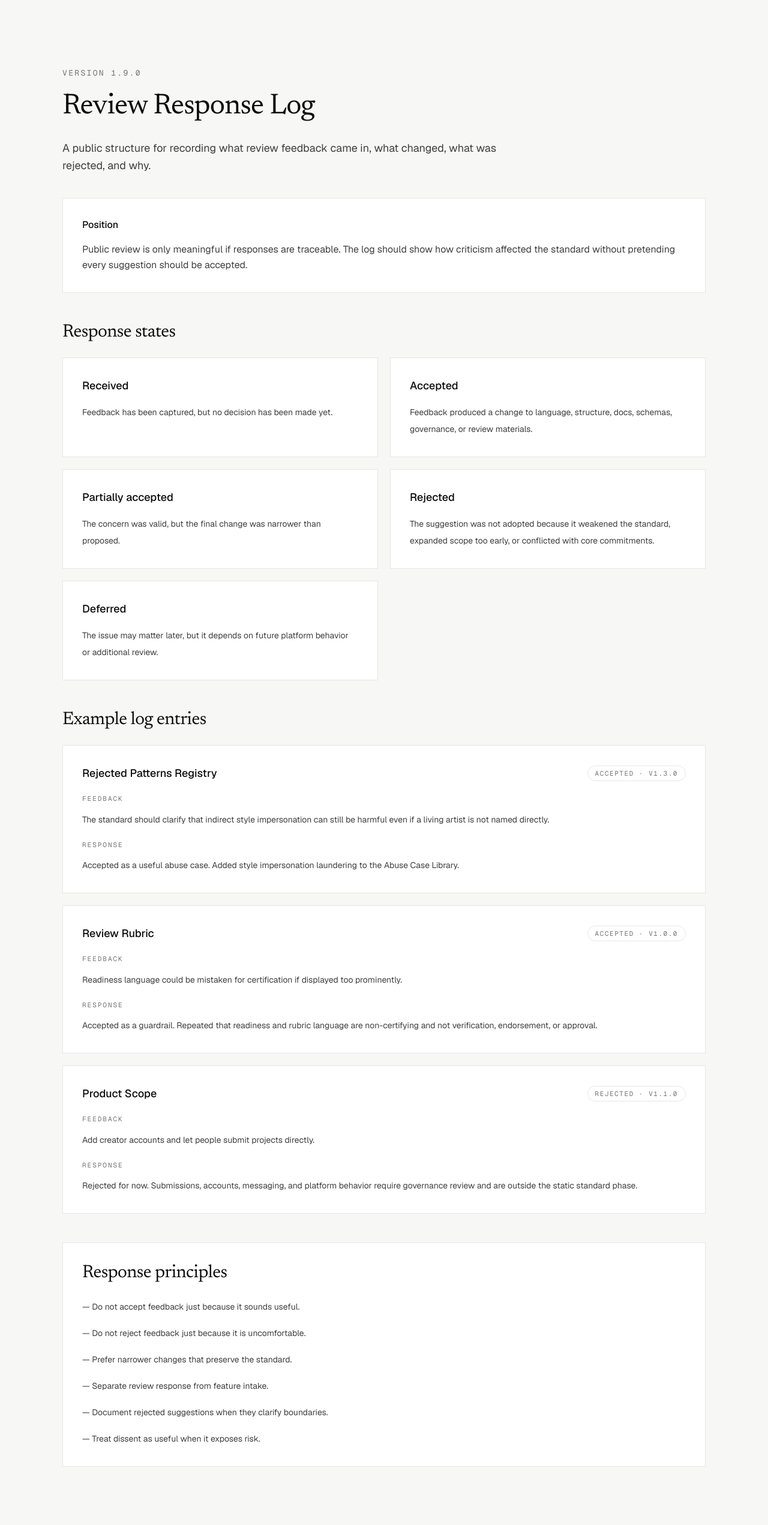
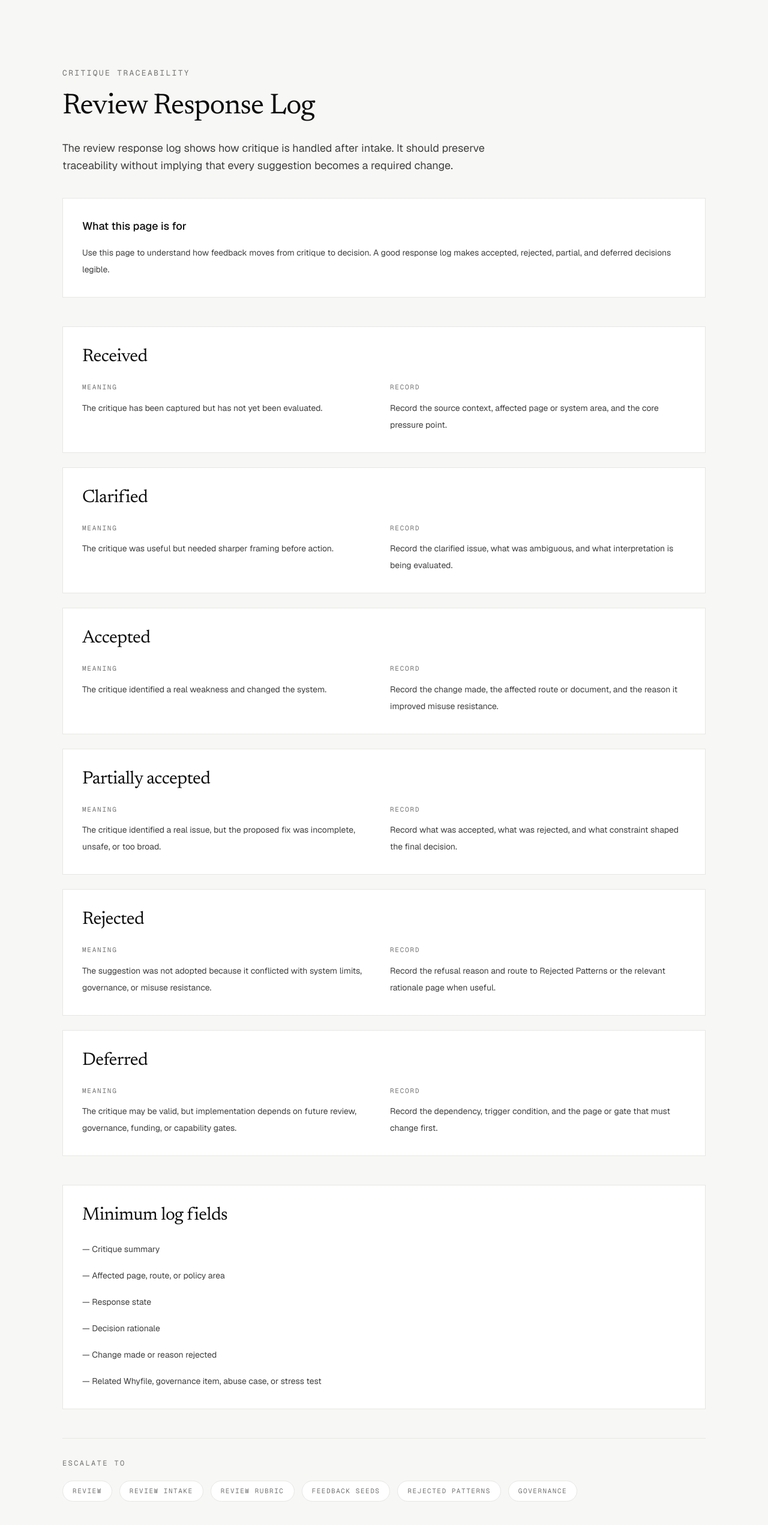
Before and after one commit to zacharymplace/creative-bridge, a Next.js app: page /review-response-log in a window 1280 px wide. Shown: the top 2542 px of the page at 60% size. Built offline with nearby package versions, Linux system fonts and the light colour scheme.

Commit message:
Refine review response log for readers

```diff
--- a/package.json
+++ b/package.json
@@ -1,6 +1,6 @@
 {
   "name": "creative-bridge",
-  "version": "3.30.0",
+  "version": "3.31.0",
   "private": true,
   "scripts": {
     "prebuild": "node scripts/sync-public-assets.mjs",
--- a/scripts/qa-static-export.mjs
+++ b/scripts/qa-static-export.mjs
@@ -89,6 +89,8 @@ const requiredFiles = [
   "docs/releases/v3.28.0.md",
   "docs/releases/v3.29.0.md",
   "docs/releases/v3.30.0.md",
+  "docs/releases/v3.31.0.md",
+  "docs/system/review-response-log-reader-pass.md",
   "docs/system/review-intake-reader-pass.md",
   "docs/system/review-rubric-reader-pass.md",
   "docs/system/stress-tests-reader-pass.md",
--- a/scripts/sync-public-assets.mjs
+++ b/scripts/sync-public-assets.mjs
@@ -81,6 +81,8 @@ const markdownFiles = [
   "releases/v3.28.0.md",
   "releases/v3.29.0.md",
   "releases/v3.30.0.md",
+  "releases/v3.31.0.md",
+  "system/review-response-log-reader-pass.md",
   "system/review-intake-reader-pass.md",
   "system/review-rubric-reader-pass.md",
   "system/stress-tests-reader-pass.md",
--- a/src/app/review-response-log/page.tsx
+++ b/src/app/review-response-log/page.tsx
@@ -1,99 +1,157 @@
-import { reviewResponseLog } from "@/content/review-response-log/review-response-log";
+import Link from "next/link";
+
+const responseStates = [
+  {
+    state: "Received",
+    meaning:
+      "The critique has been captured but has not yet been evaluated.",
+    record:
+      "Record the source context, affected page or system area, and the core pressure point.",
+  },
+  {
+    state: "Clarified",
+    meaning:
+      "The critique was useful but needed sharper framing before action.",
+    record:
+      "Record the clarified issue, what was ambiguous, and what interpretation is being evaluated.",
+  },
+  {
+    state: "Accepted",
+    meaning:
+      "The critique identified a real weakness and changed the system.",
+    record:
+      "Record the change made, the affected route or document, and the reason it improved misuse resistance.",
+  },
+  {
+    state: "Partially accepted",
+    meaning:
+      "The critique identified a real issue, but the proposed fix was incomplete, unsafe, or too broad.",
+    record:
+      "Record what was accepted, what was rejected, and what constraint shaped the final decision.",
+  },
+  {
+    state: "Rejected",
+    meaning:
+      "The suggestion was not adopted because it conflicted with system limits, governance, or misuse resistance.",
+    record:
+      "Record the refusal reason and route to Rejected Patterns or the relevant rationale page when useful.",
+  },
+  {
+    state: "Deferred",
+    meaning:
+      "The critique may be valid, but implementation depends on future review, governance, funding, or capability gates.",
+    record:
+      "Record the dependency, trigger condition, and the page or gate that must change first.",
+  },
+];
+
+const logFields = [
+  "Critique summary",
+  "Affected page, route, or policy area",
+  "Response state",
+  "Decision rationale",
+  "Change made or reason rejected",
+  "Related Whyfile, governance item, abuse case, or stress test",
+];
+
+const escalationPaths = [
+  { label: "Review", href: "/review" },
+  { label: "Review Intake", href: "/review-intake" },
+  { label: "Review Rubric", href: "/review-rubric" },
+  { label: "Feedback Seeds", href: "/feedback-seeds" },
+  { label: "Rejected Patterns", href: "/rejected-patterns" },
+  { label: "Governance", href: "/governance" },
+];
 
 export default function ReviewResponseLogPage() {
   return (
     <main>
       <section className="cb-container cb-section-y">
         <p className="font-mono text-[13px] uppercase tracking-[0.18em] text-[var(--cb-muted)]">
-          Version {reviewResponseLog.version}
+          Critique traceability
         </p>
 
         <h1 className="cb-display mt-4 max-w-4xl text-4xl tracking-tight text-[var(--cb-ink)] sm:text-5xl sm:leading-tight">
-          {reviewResponseLog.title}
+          Review Response Log
         </h1>
 
         <p className="mt-6 max-w-3xl text-lg leading-relaxed text-[var(--cb-body)]">
-          {reviewResponseLog.summary}
+          The review response log shows how critique is handled after intake.
+          It should preserve traceability without implying that every suggestion
+          becomes a required change.
         </p>
 
-        <div className="mt-10 border border-[var(--cb-border)] bg-[var(--cb-surface)] p-6 sm:p-8">
-          <h2 className="text-base font-medium text-[var(--cb-ink)]">
-            Position
+        <section className="mt-10 border border-[var(--cb-border)] bg-[var(--cb-surface)] p-6 sm:p-8">
+          <h2 className="text-lg font-medium text-[var(--cb-ink)]">
+            What this page is for
           </h2>
-          <p className="mt-4 text-base leading-relaxed text-[var(--cb-body)]">
-            {reviewResponseLog.position}
+          <p className="mt-4 text-sm leading-7 text-[var(--cb-body)]">
+            Use this page to understand how feedback moves from critique to
+            decision. A good response log makes accepted, rejected, partial, and
+            deferred decisions legible.
           </p>
-        </div>
-
-        <section className="mt-12">
-          <h2 className="cb-display text-3xl text-[var(--cb-ink)]">
-            Response states
-          </h2>
-
-          <div className="mt-6 grid gap-5 md:grid-cols-2">
-            {reviewResponseLog.states.map((state) => (
-              <article
-                key={state.label}
-                className="border border-[var(--cb-border)] bg-[var(--cb-surface)] p-6 sm:p-8"
-              >
-                <h3 className="text-lg font-medium text-[var(--cb-ink)]">
-                  {state.label}
-                </h3>
-                <p className="mt-4 text-sm leading-7 text-[var(--cb-body)]">
-                  {state.meaning}
-                </p>
-              </article>
-            ))}
-          </div>
         </section>
 
-        <section className="mt-12">
-          <h2 className="cb-display text-3xl text-[var(--cb-ink)]">
-            Example log entries
-          </h2>
+        <section className="mt-12 grid gap-6">
+          {responseStates.map((item) => (
+            <article
+              key={item.state}
+              className="border border-[var(--cb-border)] bg-[var(--cb-surface)] p-6 sm:p-8"
+            >
+              <h2 className="cb-display text-3xl text-[var(--cb-ink)]">
+                {item.state}
+              </h2>
 
-          <div className="mt-6 grid gap-5">
-            {reviewResponseLog.entries.map((entry) => (
-              <article
-                key={entry.id}
-                className="border border-[var(--cb-border)] bg-[var(--cb-surface)] p-6 sm:p-8"
-              >
-                <div className="flex flex-wrap items-center justify-between gap-3">
-                  <h3 className="text-lg font-medium text-[var(--cb-ink)]">
-                    {entry.area}
+              <div className="mt-6 grid gap-5 lg:grid-cols-2">
+                <div>
+                  <h3 className="font-mono text-[11px] uppercase tracking-[0.16em] text-[var(--cb-muted)]">
+                    Meaning
                   </h3>
-                  <span className="rounded-full border border-[var(--cb-border)] bg-white px-3 py-1 font-mono text-[11px] uppercase tracking-[0.14em] text-[var(--cb-muted)]">
-                    {entry.status} · {entry.release}
-                  </span>
+                  <p className="mt-3 text-sm leading-7 text-[var(--cb-body)]">
+                    {item.meaning}
+                  </p>
                 </div>
 
-                <p className="mt-5 font-mono text-[11px] uppercase tracking-[0.18em] text-[var(--cb-muted)]">
-                  Feedback
-                </p>
-                <p className="mt-3 text-sm leading-7 text-[var(--cb-body)]">
-                  {entry.feedback}
-                </p>
-
-                <p className="mt-5 font-mono text-[11px] uppercase tracking-[0.18em] text-[var(--cb-muted)]">
-                  Response
-                </p>
-                <p className="mt-3 text-sm leading-7 text-[var(--cb-body)]">
-                  {entry.response}
-                </p>
-              </article>
-            ))}
-          </div>
+                <div>
+                  <h3 className="font-mono text-[11px] uppercase tracking-[0.16em] text-[var(--cb-muted)]">
+                    Record
+                  </h3>
+                  <p className="mt-3 text-sm leading-7 text-[var(--cb-body)]">
+                    {item.record}
+                  </p>
+                </div>
+              </div>
+            </article>
+          ))}
         </section>
 
         <section className="mt-12 border border-[var(--cb-border)] bg-[var(--cb-surface)] p-6 sm:p-8">
           <h2 className="cb-display text-3xl text-[var(--cb-ink)]">
-            Response principles
+            Minimum log fields
           </h2>
           <ul className="mt-6 space-y-4 text-sm leading-7 text-[var(--cb-body)]">
-            {reviewResponseLog.principles.map((item) => (
+            {logFields.map((item) => (
               <li key={item}>— {item}</li>
             ))}
           </ul>
+        </section>
+
+        <section className="mt-12 border-t border-[var(--cb-border)] pt-8">
+          <h2 className="font-mono text-[12px] uppercase tracking-[0.2em] text-[var(--cb-muted)]">
+            Escalate to
+          </h2>
+
+          <div className="mt-5 flex flex-wrap gap-3">
+            {escalationPaths.map((item) => (
+              <Link
+                key={item.href}
+                href={item.href}
+                className="rounded-full border border-[var(--cb-border)] bg-white px-4 py-2 font-mono text-[11px] uppercase tracking-[0.14em] text-[var(--cb-muted)] underline-offset-4 hover:underline"
+              >
+                {item.label}
+              </Link>
+            ))}
+          </div>
         </section>
       </section>
     </main>
```
Also changed, not shown: 2 other files (tests, documents, lock files or other folders).
